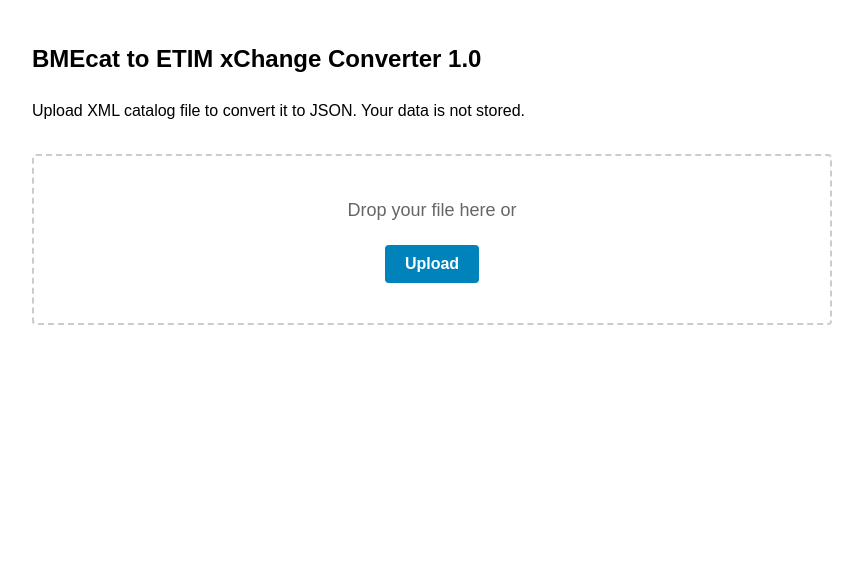
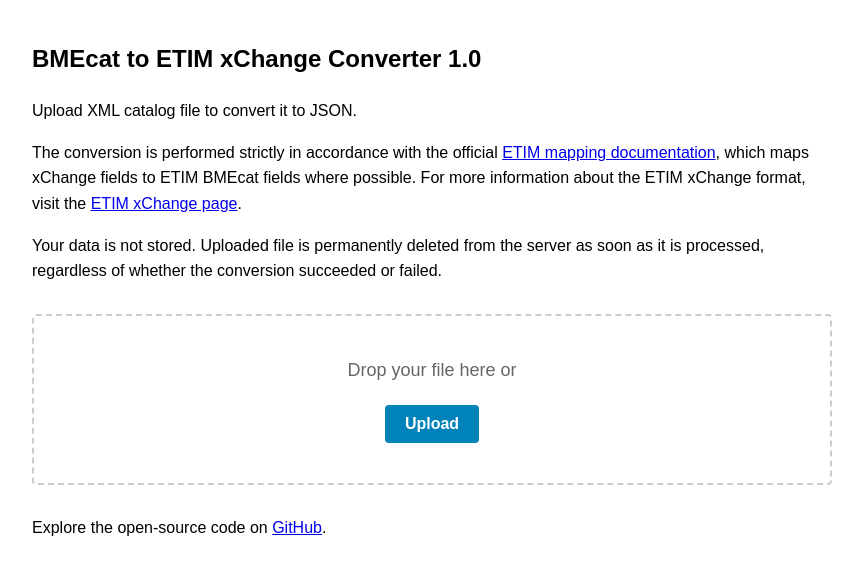
Before and after one commit to DmitryMatv/BMEcat-2-ETIMxChange, a Python web app: template templates/index.html in a window 1280 px wide. Shown: the top 575 px of the page, without its empty margins (208-1071 px from the left). Run offline with Jinja, Linux system fonts and the light colour scheme; the template is opened without the code that fills it, so the values that code supplies are empty.

Commit message:
Add a lot of description and link to homepage

```diff
--- a/templates/index.html
+++ b/templates/index.html
@@ -53,13 +53,23 @@
 
 <body>
     <h2>BMEcat to ETIM xChange Converter 1.0</h2>
-    <p>Upload XML catalog file to convert it to JSON. Your data is not stored.</p>
-
+    <p>Upload XML catalog file to convert it to JSON.</p>
+    <p>The conversion is performed strictly in accordance with the official <a
+            href="https://www.etim-international.com/downloads/?_sft_downloadcategory=xchange" target="_blank">ETIM
+            mapping documentation</a>, which maps xChange fields to ETIM BMEcat fields where possible. For more
+        information about the ETIM xChange format, visit the <a
+            href="https://www.etim-international.com/classification/exchange-format/" target="_blank">ETIM xChange
+            page</a>.
+    </p>
+    <p>Your data is not stored. Uploaded file is permanently deleted from the server as soon as it is processed,
+        regardless of whether the conversion succeeded or failed.</p>
     <div id="drop-zone" class="dropzone">
         <p>Drop your file here or</p>
         <input type="file" id="file-input" accept=".xml,.XML">
         <button class="browse-btn" onclick="document.getElementById('file-input').click()"><b>Upload</b></button>
     </div>
+    <p>Explore the open-source code on <a href="https://github.com/DmitryMatv/BMEcat-2-ETIMxChange"
+            target="_blank">GitHub</a>.</p>
 
     <div id="status"></div>
 
```
